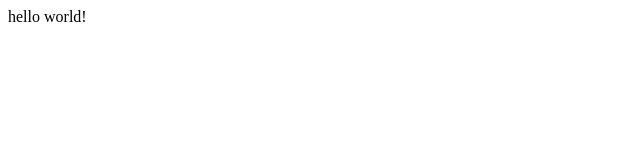
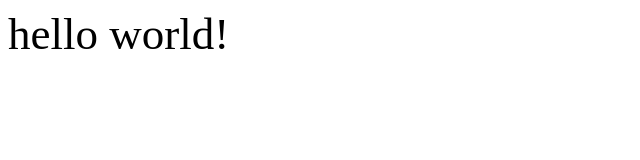
Before and after one commit to Edenaa/Test, a plain HTML site: page index.html in a window 1280 px wide. Shown: the whole page, without its empty margins (0-640 px from the left). Drawn offline with Linux system fonts and the light colour scheme.

Commit message:
add styles file for home page

```diff
--- a/index.html
+++ b/index.html
@@ -6,6 +6,7 @@
   <meta http-equiv="X-UA-Compatible" content="IE=edge">
   <meta name="viewport" content="width=device-width, initial-scale=1.0">
   <title>Test-1</title>
+  <link rel="stylesheet" href="styles.css">
 </head>
 
 <body>
--- /dev/null
+++ b/styles.css
@@ -0,0 +1,3 @@
+body {
+  font-size: 45px;
+}
```
